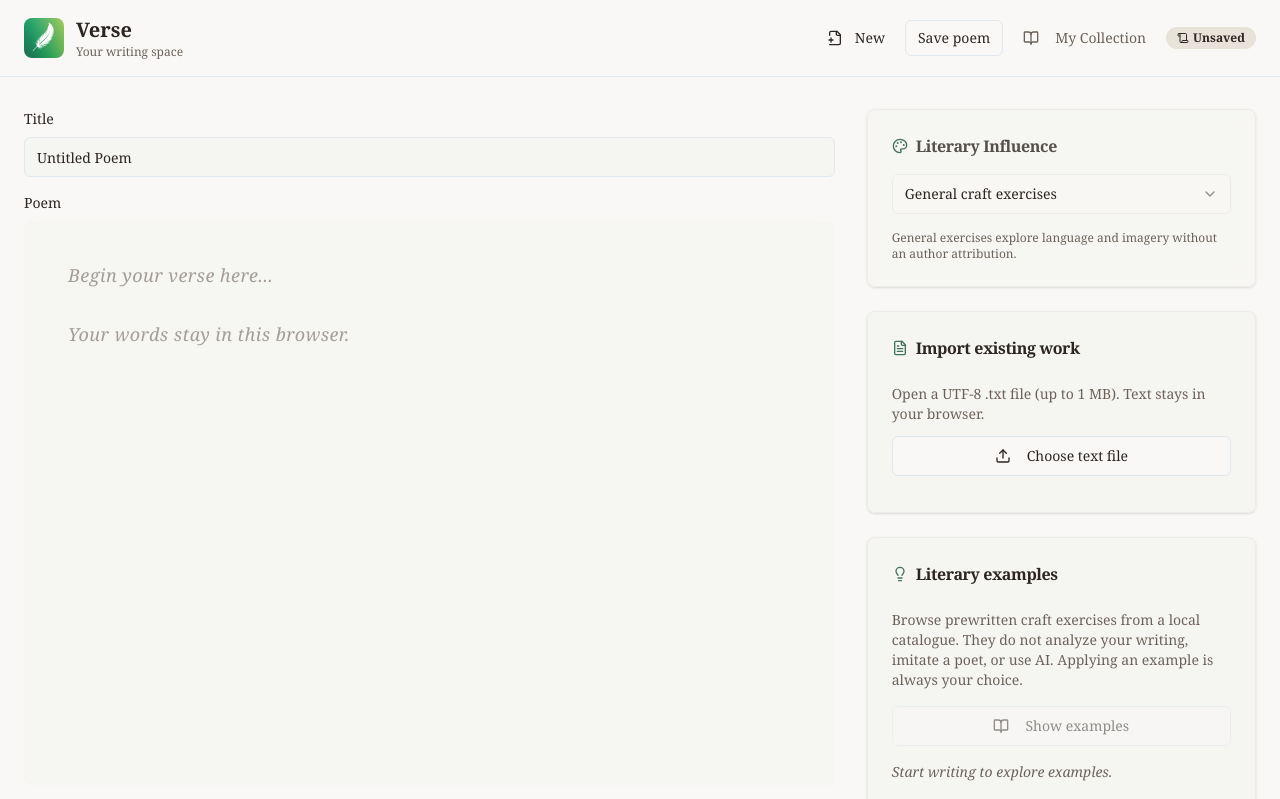
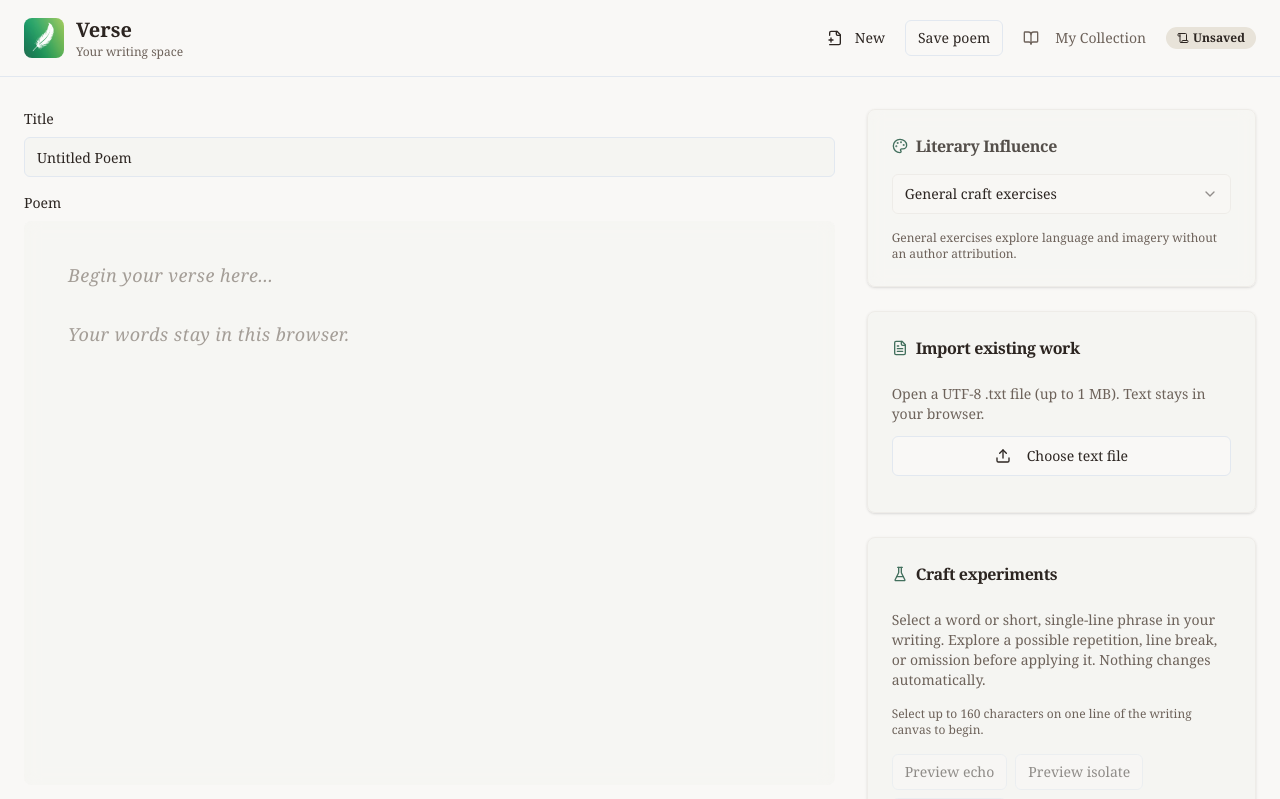
Before and after one commit to KeuqS/verse, a React (Vite) app: page /write in a window 1280 px wide. Shown: the top 799 px of the page. Built offline with nearby package versions, Linux system fonts and the light colour scheme.

Commit message:
Connect selected-text craft previews to revision-safe editor changes

```diff
--- a/src/pages/Index.tsx
+++ b/src/pages/Index.tsx
@@ -3,6 +3,9 @@ import { useBlocker, useNavigate, useSearchParams } from "react-router-dom";
 import { FilePlus2, Scroll } from "lucide-react";
 import { VerseMark } from "@/components/VerseMark";
 import { WritingCanvas } from "@/components/WritingCanvas";
+import { CraftExperiments } from "@/components/CraftExperiments";
+import { isCurrentCraftPreview } from "@/lib/craftExperiments";
+import type { CraftPreview, DraftSelection } from "@/lib/craftExperiments";
 import { PoetSelector } from "@/components/PoetSelector";
 import { SuggestionsPanel } from "@/components/SuggestionsPanel";
 import { SharingPanel } from "@/components/SharingPanel";
@@ -27,6 +30,8 @@ export default function Index() {
   const [conflict, setConflict] = useState(false);
   const [saving, setSaving] = useState(false);
   const [clearWriteUrl, setClearWriteUrl] = useState(false);
+  const [craftSelection, setCraftSelection] = useState<DraftSelection | null>(null);
+  const [experimentUndo, setExperimentUndo] = useState<{ before: string; after: string } | null>(null);
   const savingRef = useRef(false);
   const revision = useRef(0);
   const baseline = useRef<Poem | null>(null);
@@ -70,6 +75,8 @@ export default function Index() {
     setConflict(false);
     setCurrentPoemId(poem.id);
     setContent(poem.content);
+    setCraftSelection(null);
+    setExperimentUndo(null);
     setTitle(poem.title);
     setSelectedPoet(poem.selected_poet || "");
     setDirty(false);
@@ -88,6 +95,8 @@ export default function Index() {
 
   const changeContent = (text: string) => {
     setContent(text);
+    setCraftSelection(null);
+    setExperimentUndo(null);
     revision.current += 1;
     setDirty(true);
     clearSuggestions();
@@ -108,6 +117,8 @@ export default function Index() {
     revision.current += 1;
     setConflict(false);
     setContent("");
+    setCraftSelection(null);
+    setExperimentUndo(null);
     setTitle("Untitled Poem");
     setSelectedPoet("");
     setCurrentPoemId(null);
@@ -190,9 +201,26 @@ export default function Index() {
       return;
     }
     setContent(changed);
+    setCraftSelection(null);
+    setExperimentUndo(null);
     revision.current += 1;
     setDirty(true);
     await acceptSuggestion(id);
+  };
+
+  const applyCraftExperiment = (preview: CraftPreview) => {
+    if (!isCurrentCraftPreview(content, craftSelection, preview)) {
+      toast({ title: "Preview expired", description: "Select the passage again before applying an experiment.", variant: "destructive" });
+      return;
+    }
+    const before = content;
+    changeContent(preview.result);
+    setExperimentUndo({ before, after: preview.result });
+  };
+
+  const undoCraftExperiment = () => {
+    if (!experimentUndo || content !== experimentUndo.after) return;
+    changeContent(experimentUndo.before);
   };
 
   return (
@@ -246,13 +274,18 @@ export default function Index() {
               className="mb-4 bg-card/60 text-lg" maxLength={200} />
             <label htmlFor="poem-content" className="block mb-2 text-sm font-medium">Poem</label>
             <WritingCanvas content={content} onContentChange={changeContent}
+              onPassageSelect={setCraftSelection}
               placeholder={"Begin your verse here...\n\nYour words stay in this browser."} />
             <p className="mt-3 text-sm text-muted-foreground">Save explicitly. Your work is not synchronized to another device.</p>
           </div>
           <aside className="space-y-6" aria-label="Writing tools">
             <PoetSelector selectedPoet={selectedPoet} onPoetSelect={changePoet} />
-            <FileUpload onTextImport={text => { setContent(text); setCurrentPoemId(null); loadedId.current = null; baseline.current = null; revision.current += 1; setConflict(false); setDirty(true); clearSuggestions(); setClearWriteUrl(true); }}
+            <FileUpload onTextImport={text => { setContent(text); setCraftSelection(null); setExperimentUndo(null); setCurrentPoemId(null); loadedId.current = null; baseline.current = null; revision.current += 1; setConflict(false); setDirty(true); clearSuggestions(); setClearWriteUrl(true); }}
               initialOpen={searchParams.get("upload") === "true"} />
+            <CraftExperiments content={content} selection={craftSelection}
+              onApply={applyCraftExperiment}
+              canUndo={experimentUndo !== null && content === experimentUndo.after}
+              onUndo={undoCraftExperiment} />
             <SuggestionsPanel suggestions={suggestions} content={content}
               onGenerateSuggestions={showExamples} onAcceptSuggestion={applyExample}
               onRejectSuggestion={rejectSuggestion} />
```
